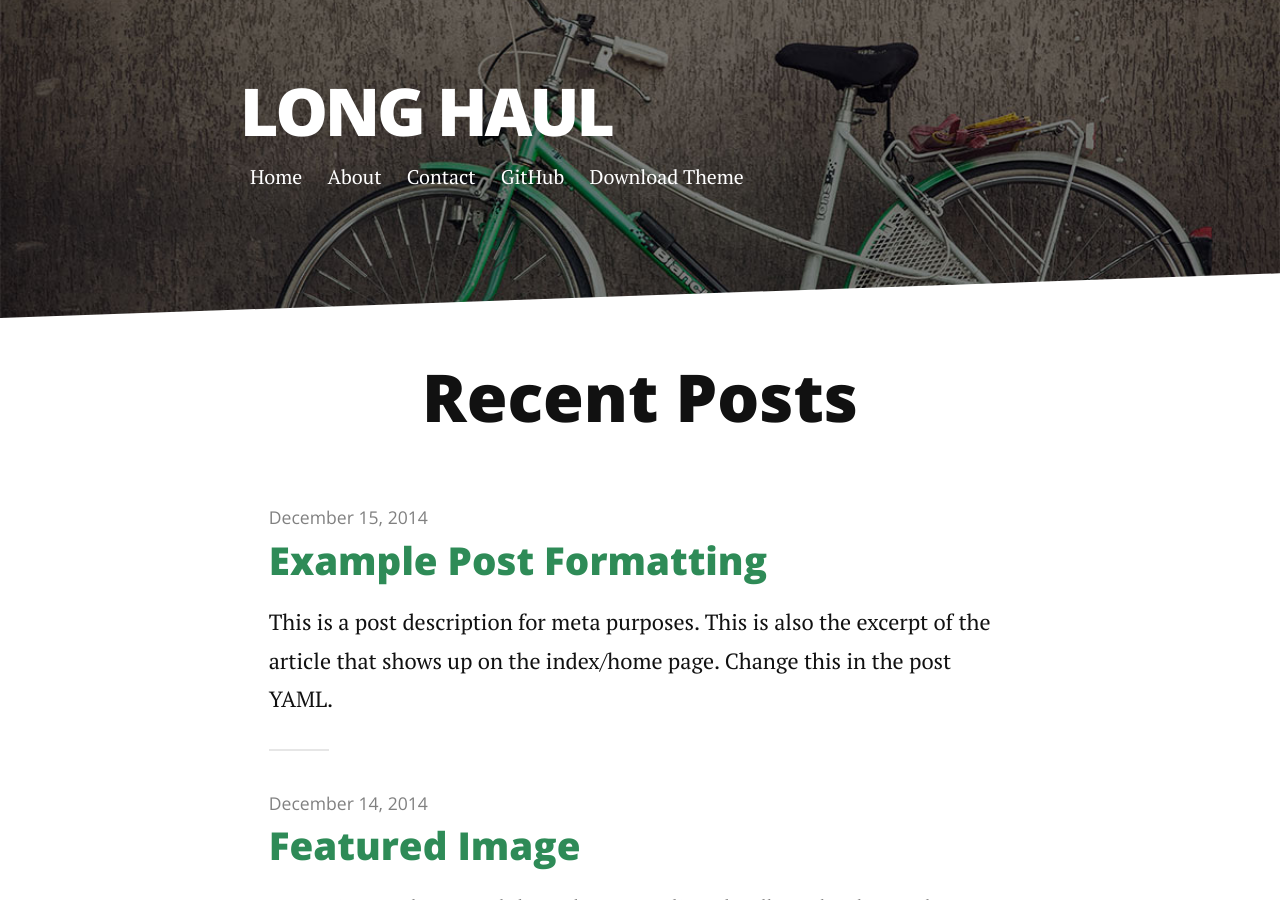
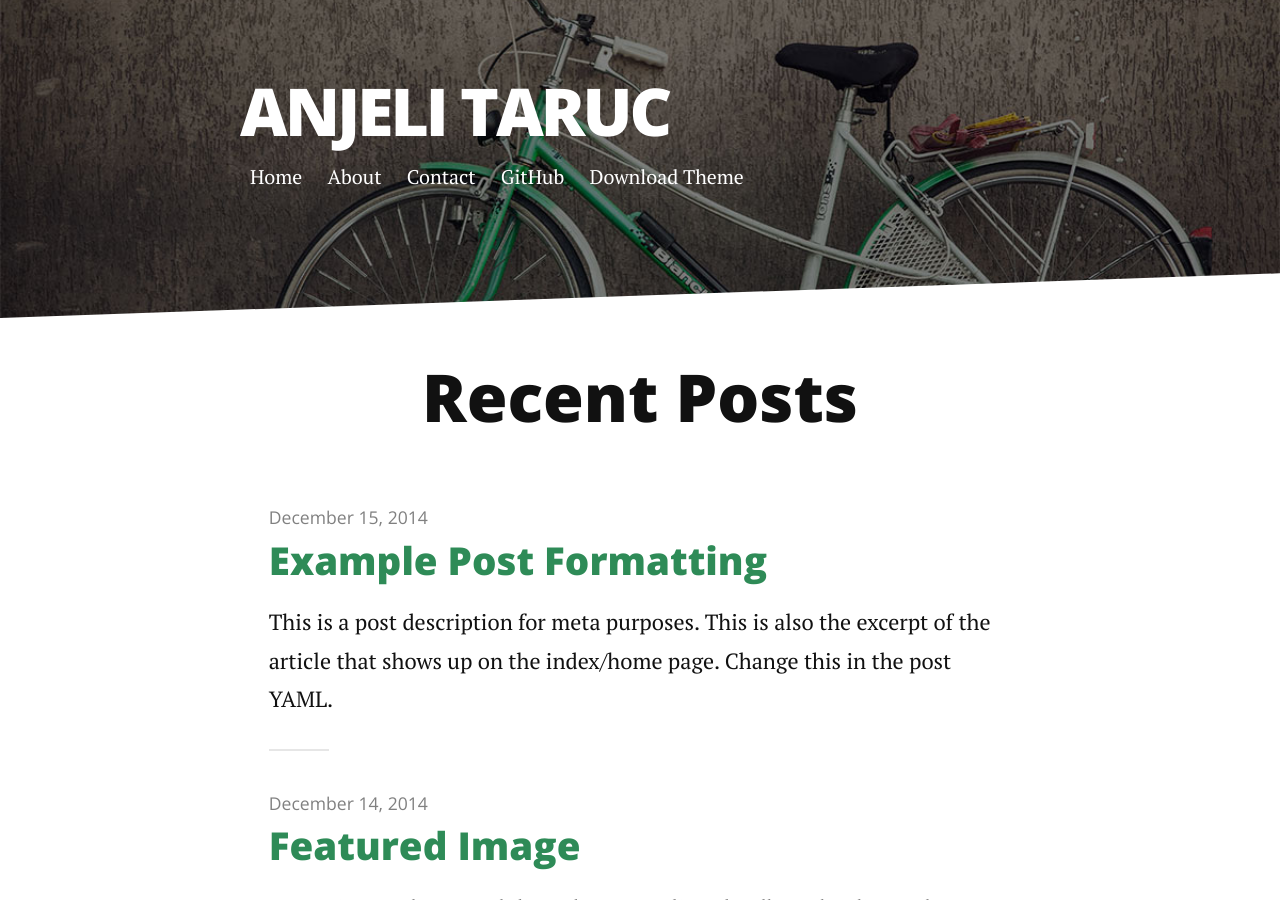
Before and after one commit to Anjeli-Jac/portfolio, a Jekyll site: the page built from index.html, in a window 1280 px wide and 900 px high. Built offline with Jekyll 4.4.1, drawn with Linux system fonts in a browser that asks for light colours; nearby versions of some CDN libraries; the list of posts is cut into pages by our own code.

Commit message:
tmp save

```diff
--- a/_config.yml
+++ b/_config.yml
@@ -1,7 +1,7 @@
-title: Long Haul
-description: Long Form Jekyll theme built with SASS
+title: Anjeli Taruc
+description:
 
-url: https://long-haul.netlify.app
+url: https://anjeli-jac.github.io/portfolio/
 # Only necessary when hosting your site in a sub-directory. Project sites hosted on GitHub Pages are the common use-case of this variable.
 baseurl: # Ex: /project-page
 paginate_path: "blog/page:num/"
@@ -20,18 +20,16 @@
 
 navigation:
     - title: Home
-      url: /index.html
+      url: /
     - title: About
       url: /about
     - title: Contact
       url: /contact
 
 social:
-    github: brianmaierjr
-    twitter: brianmaierjr
-    facebook: brianmaierjr
-    email: brimaidesigns@gmail.com
-    linkedin: brianmaierjr
+    github: Anjeli-Jac
+    email: anjelitaruc02@gmail.com
+    linkedin: anjeliT
 
 google_analytics: "UA-58263416-1"
 
--- a/index.html
+++ b/index.html
@@ -2,7 +2,13 @@
 layout: default
 title: Long Haul
 ---
-
+<html lang="en">
+<head>
+	<meta charset="UTF-8">
+	<meta name="viewport" content="width=device-width, initial-scale=1.0">
+	<title>Document</title>
+</head>
+<body>
 	<div class="home" id="home">
 		<h1 class="pageTitle">Recent Posts</h1>
 		<div class="posts noList">
@@ -34,3 +40,5 @@
 			{%- endif -%}
 		</div>
 	</div>
+</body>
+</html>
```
Lines whose indentation alone changed are shown as unchanged.
